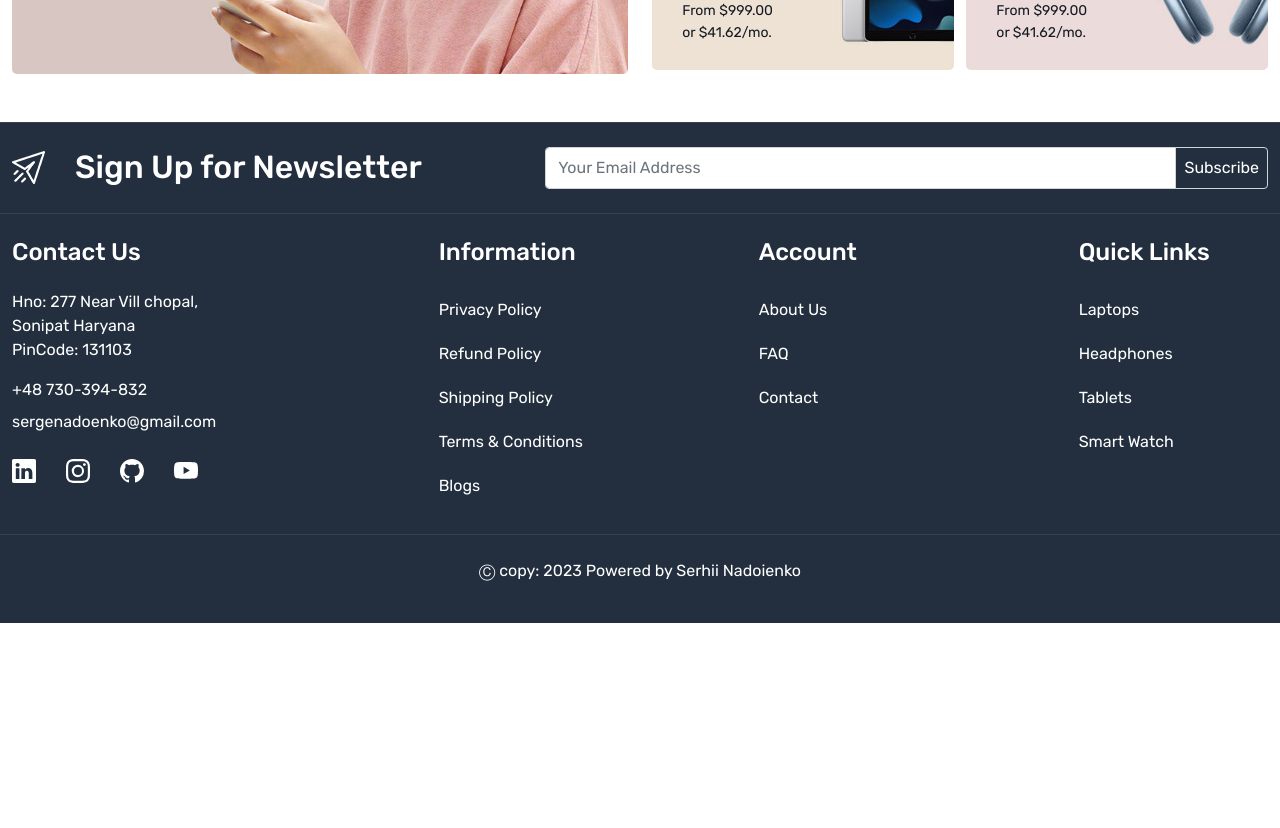
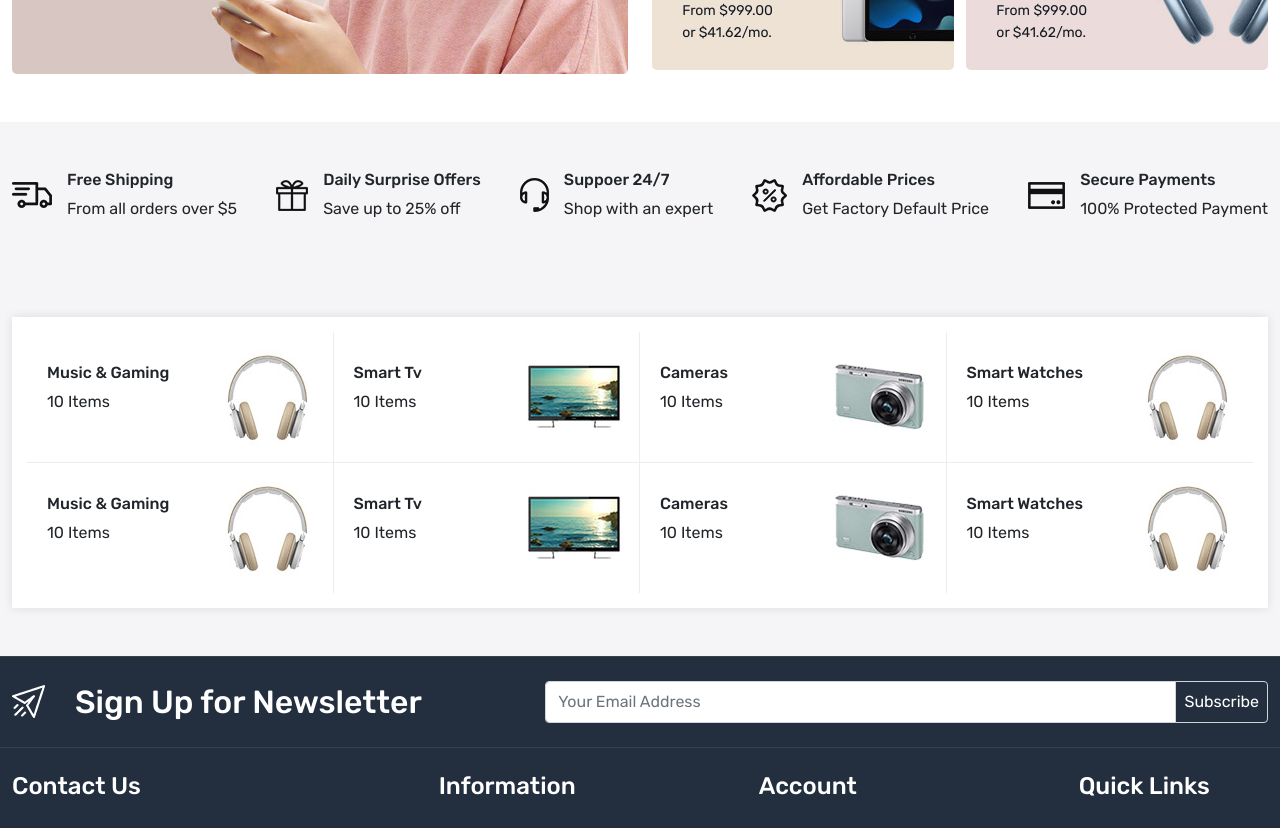
Before and after one commit to SerhiiNadoienko/e-commerce-Shoppers, a React (Create React App) app: page / in a window 1280 px wide. Shown: the part 600-1428 px from the top of the page. Before the commit the page ends 1223 px from the top, so only its background shows below. Built offline with nearby package versions, Linux system fonts and the light colour scheme.

Commit message:
5th step

```diff
--- a/src/App.css
+++ b/src/App.css
@@ -9,6 +9,8 @@
   --color-febd69: #febd69;
   --color-232f3e: #232f3e;
   --color-bf4800: #bf4800;
+  --color-f5f5f7: #f5f5f7;
+  --color-ededed: #ededed;
 }
 body {
   font-family: 'Rubik', sans-serif;
@@ -177,6 +179,43 @@
 .small-banner {
   width: 49%;
 }
+
+/* Home Wrapper 2 */
+.home-wrapper-2 {
+  background-color: var(--color-f5f5f7);
+}
+/* Home Wrapper 2  ends*/
+
+/* categories section */
+.categories {
+  background-color: white;
+  box-shadow: 0 0 10px #0000001a;
+  padding: 15px;
+}
+
+.categories > div {
+  width: 25%;
+  padding: 10px 10px 10px 20px;
+}
+.categories > div > div {
+  width: 60%;
+}
+.categories > div:nth-child(1),
+.categories > div:nth-child(2),
+.categories > div:nth-child(3),
+.categories > div:nth-child(4) {
+  border-bottom: 1px solid var(--color-ededed);
+}
+.categories > div:nth-child(1),
+.categories > div:nth-child(2),
+.categories > div:nth-child(3) {
+  border-right: 1px solid var(--color-ededed);
+}
+.categories > div:nth-child(5),
+.categories > div:nth-child(6),
+.categories > div:nth-child(7) {
+  border-right: 1px solid var(--color-ededed);
+}
+
+/* categories section ends */
 /* Home Page Ends*/
-
-/* 1:47:12 */
--- a/src/pages/Home.js
+++ b/src/pages/Home.js
@@ -86,6 +86,117 @@
           </div>
         </div>
       </section>
+      <section className="home-wrapper-2 py-5">
+        <div className="container-xxl">
+          <div className="row">
+            <div className="col-12">
+              <div className="services d-flex align-items-center justify-content-between">
+                <div className="d-flex align-items-center gap-15">
+                  <img src="images/service.png" alt="services" />
+                  <div className="">
+                    <h6>Free Shipping</h6>
+                    <p className="mb-0">From all orders over $5</p>
+                  </div>
+                </div>
+                <div className="d-flex align-items-center gap-15">
+                  <img src="images/service-02.png" alt="services" />
+                  <div className="">
+                    <h6>Daily Surprise Offers</h6>
+                    <p className="mb-0">Save up to 25% off</p>
+                  </div>
+                </div>
+                <div className="d-flex align-items-center gap-15">
+                  <img src="images/service-03.png" alt="services" />
+                  <div className="">
+                    <h6>Suppoer 24/7</h6>
+                    <p className="mb-0">Shop with an expert</p>
+                  </div>
+                </div>
+                <div className="d-flex align-items-center gap-15">
+                  <img src="images/service-04.png" alt="services" />
+                  <div className="">
+                    <h6>Affordable Prices</h6>
+                    <p className="mb-0">Get Factory Default Price</p>
+                  </div>
+                </div>
+                <div className="d-flex align-items-center gap-15">
+                  <img src="images/service-05.png" alt="services" />
+                  <div className="">
+                    <h6>Secure Payments</h6>
+                    <p className="mb-0">100% Protected Payment</p>
+                  </div>
+                </div>
+              </div>
+            </div>
+          </div>
+        </div>
+      </section>
+      <section className="home-wrapper-2 py-5">
+        <div className="container-xxl">
+          <div className="row">
+            <div className="col-12">
+              <div className="categories d-flex justify-content-between flex-wrap align-items-center ">
+                <div className="d-flex gap align-items-center">
+                  <div>
+                    <h6>Music & Gaming</h6>
+                    <p>10 Items</p>
+                  </div>
+                  <img src="images/headphone.jpg" alt="camera" />
+                </div>
+                <div className="d-flex gap align-items-center">
+                  <div>
+                    <h6>Smart Tv</h6>
+                    <p>10 Items</p>
+                  </div>
+                  <img src="images/tv.jpg" alt="camera" />
+                </div>
+                <div className="d-flex gap align-items-center">
+                  <div>
+                    <h6>Cameras</h6>
+                    <p>10 Items</p>
+                  </div>
+                  <img src="images/camera.jpg" alt="camera" />
+                </div>
+                <div className="d-flex gap align-items-center">
+                  <div>
+                    <h6>Smart Watches</h6>
+                    <p>10 Items</p>
+                  </div>
+                  <img src="images/headphone.jpg" alt="camera" />
+                </div>
+                <div className="d-flex gap align-items-center">
+                  <div>
+                    <h6>Music & Gaming</h6>
+                    <p>10 Items</p>
+                  </div>
+                  <img src="images/headphone.jpg" alt="camera" />
+                </div>
+                <div className="d-flex gap align-items-center">
+                  <div>
+                    <h6>Smart Tv</h6>
+                    <p>10 Items</p>
+                  </div>
+                  <img src="images/tv.jpg" alt="camera" />
+                </div>
+                <div className="d-flex gap align-items-center">
+                  <div>
+                    <h6>Cameras</h6>
+                    <p>10 Items</p>
+                  </div>
+                  <img src="images/camera.jpg" alt="camera" />
+                </div>
+                <div className="d-flex gap align-items-center">
+                  <div>
+                    <h6>Smart Watches</h6>
+                    <p>10 Items</p>
+                  </div>
+                  <img src="images/headphone.jpg" alt="camera" />
+                </div>
+              </div>
+            </div>
+          </div>
+        </div>
+      </section>
     </>
   );
 };
```
